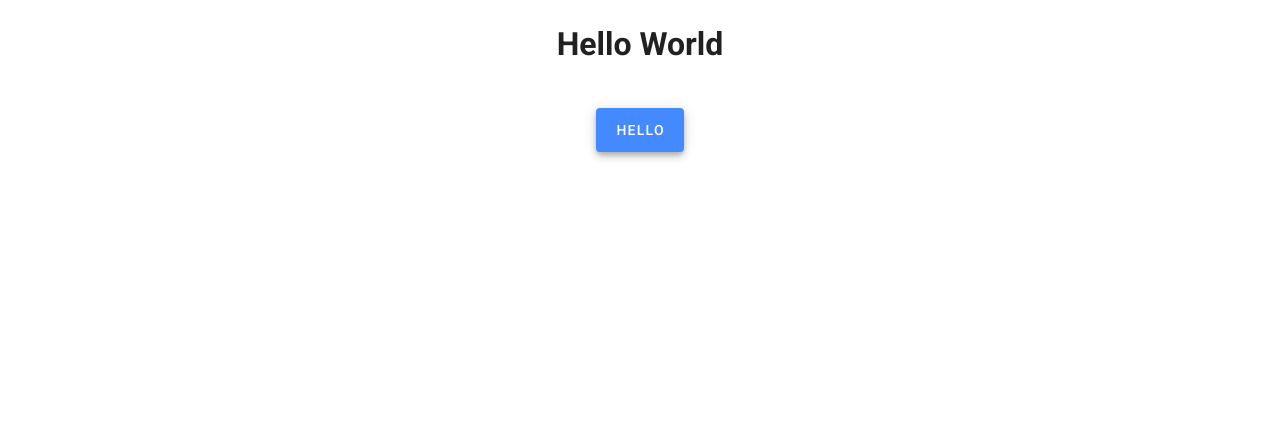
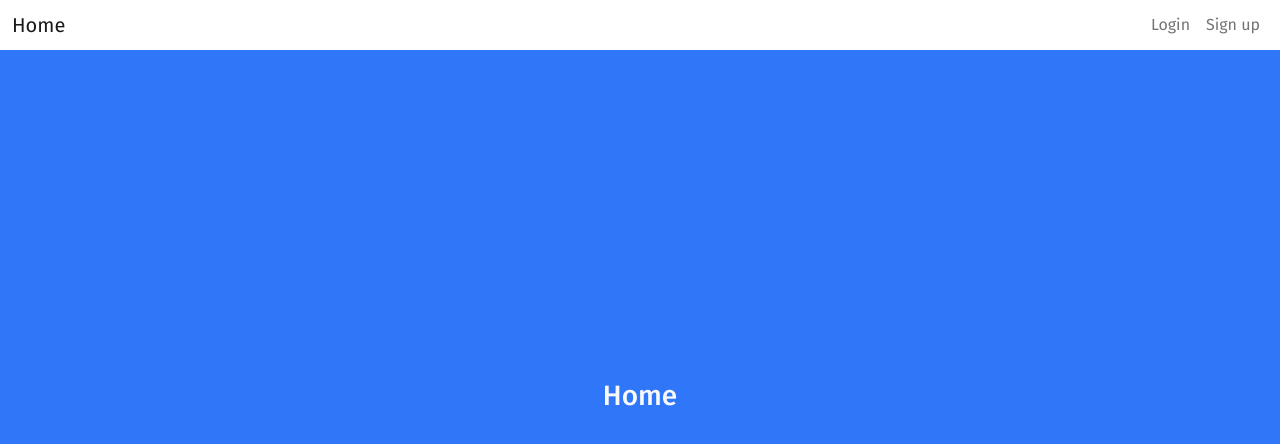
Before and after one commit to Requestln/request-website, a Vue app: page / in a window 1280 px wide. Shown: the top 444 px of the page. Built offline with nearby package versions, Linux system fonts and the light colour scheme.

Commit message:
Setup home page

```diff
--- a/public/index.html
+++ b/public/index.html
@@ -4,13 +4,17 @@
     <meta charset="utf-8" />
     <meta http-equiv="X-UA-Compatible" content="IE=edge" />
     <meta name="viewport" content="width=device-width,initial-scale=1.0" />
+
+    <link
+      href="https://cdn.jsdelivr.net/npm/bootstrap@5.1.3/dist/css/bootstrap.min.css"
+      rel="stylesheet"
+      integrity="sha384-1BmE4kWBq78iYhFldvKuhfTAU6auU8tT94WrHftjDbrCEXSU1oBoqyl2QvZ6jIW3"
+      crossorigin="anonymous"
+    />
+
     <link rel="icon" href="<%= BASE_URL %>favicon.ico" />
     <link
       href="https://fonts.googleapis.com/css?family=Roboto:100,300,400,500,700,900"
-      rel="stylesheet"
-    />
-    <link
-      href="https://cdn.jsdelivr.net/npm/@mdi/font@6.x/css/materialdesignicons.min.css"
       rel="stylesheet"
     />
     <title><%= htmlWebpackPlugin.options.title %></title>
@@ -26,4 +30,9 @@
     <div id="app"></div>
     <!-- built files will be auto injected -->
   </body>
+  <script
+    src="https://cdn.jsdelivr.net/npm/bootstrap@5.1.3/dist/js/bootstrap.bundle.min.js"
+    integrity="sha384-ka7Sk0Gln4gmtz2MlQnikT1wXgYsOg+OMhuP+IlRH9sENBO0LRn5q+8nbTov4+1p"
+    crossorigin="anonymous"
+  ></script>
 </html>
--- a/src/App.vue
+++ b/src/App.vue
@@ -1,26 +1,80 @@
 <template>
-   <v-app>
-      <div class="mydiv">
-         <h1>Hello World</h1>
+   <div id="app">
+      <div class="d-flex flex-column h-100">
+         <div class="d-flex mydiv2 align-items-center justify-content-center">
+            <Nav />
+         </div>
+         <div
+            class="
+               d-flex
+               mydiv
+               flex-grow-1
+               align-items-center
+               justify-content-center
+            "
+         >
+            <h3 class="text-light">Home</h3>
+         </div>
       </div>
-      <div class="mydiv">
-         <v-btn color="primary" elevation="5" large>Hello</v-btn>
-      </div>
-   </v-app>
+   </div>
 </template>
 
 <script>
+   import Nav from "./components/Nav.vue";
+   import Home from "./components/Home.vue";
+
    export default {
       name: "App",
+      components: { Nav, Home },
    };
 </script>
 
-<style scoped>
+<style>
+   @import url("https://fonts.googleapis.com/css?family=Fira+Sans:400,500,600,700,800");
+   * {
+      box-sizing: border-box;
+   }
+
+   body {
+      background: #da7a2d;
+      /*min-height: 100vh;
+                                                   display: flex;*/
+      font-weight: 400;
+      font-family: "Fira Sans", sans-serif;
+   }
+
+   h1,
+   h2,
+   h3,
+   h4,
+   h5,
+   h6,
+   label,
+   span {
+      font-weight: 500;
+      font-family: "Fira Sans", sans-serif;
+   }
+
+   body,
+   html {
+      width: 100%;
+      height: 100%;
+   }
+
+   #app {
+      height: 100%;
+      width: 100%;
+   }
+
+   .navbar-light {
+      background-color: rgb(255, 255, 255);
+      box-shadow: 0, 14px, 80px, rgba(100, 104, 175, 0.2);
+   }
+
    .mydiv {
-      margin-top: 20px;
-      margin-bottom: 20px;
-      display: flex;
-      justify-content: center;
-      align-items: center;
+      background-color: rgb(47, 118, 248);
+   }
+   .mydiv2 {
+      background-color: rgb(95, 209, 171);
    }
 </style>
--- /dev/null
+++ b/src/components/Home.vue
@@ -0,0 +1,12 @@
+<template>
+   <h1>No gerh erh, eh,keherh</h1>
+</template>
+
+<script>
+   export default {
+      name: "Home",
+   };
+</script>
+
+<style>
+</style>
--- /dev/null
+++ b/src/components/Nav.vue
@@ -0,0 +1,30 @@
+<template>
+   <nav class="navbar navbar-expand navbar-light fixed-top" style="height: 50px">
+      <div class="container-fluid">
+         <a href="#" class="navbar-brand">Home</a>
+         <div id="auth" class="collapse navbar-collapse">
+            <ul class="navbar-nav ml-auto">
+               <li class="nav-item">
+                  <a href="#" class="nav-link">Login</a>
+               </li>
+               <li class="nav-item">
+                  <a href="#" class="nav-link">Sign up</a>
+               </li>
+            </ul>
+         </div>
+      </div>
+   </nav>
+</template>
+
+<script>
+   export default {
+      name: "Nav",
+   };
+</script>
+
+<style>
+   #auth {
+      display: flex;
+      justify-content: flex-end;
+   }
+</style>
```
Also changed, not shown: package.json (+1 -18 lines), 1 other file (tests, documents, lock files or other folders).
